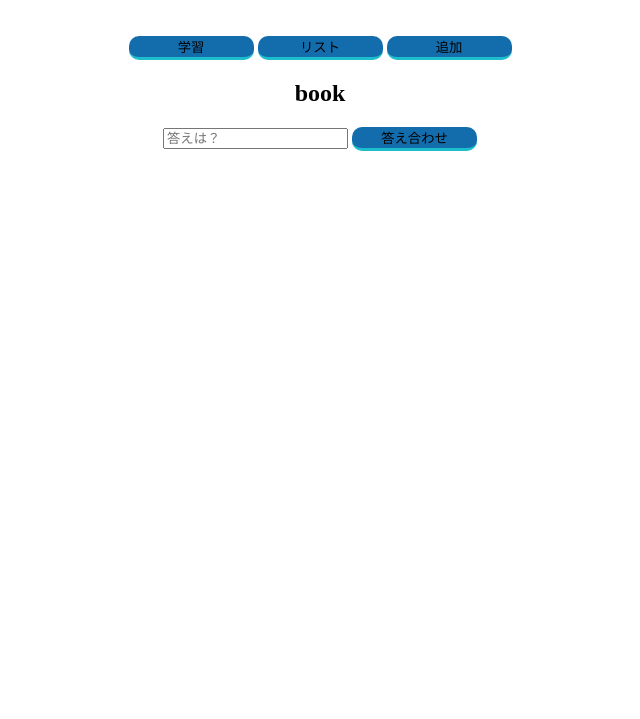
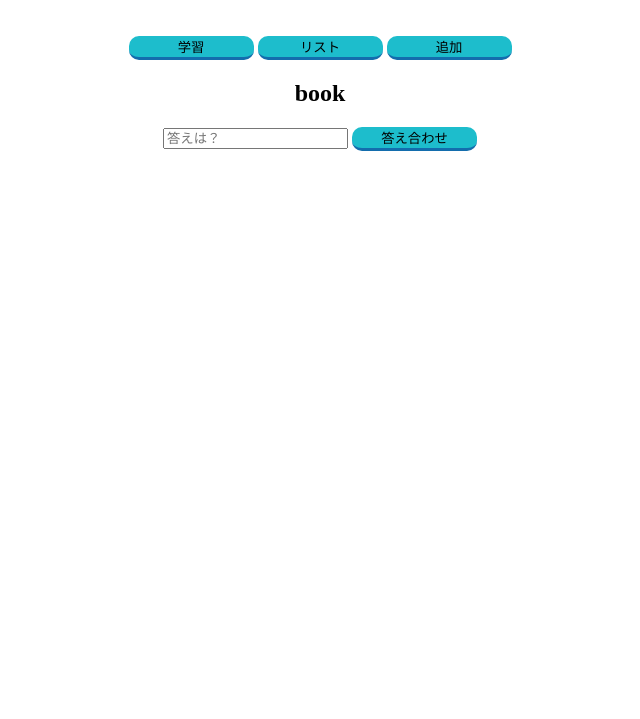
Before and after one commit to kuronoa967/vocab-app, a plain HTML site: page index.html in a window 1280 px wide. Shown: the part 81-800 px from the top of the page, without its empty margins (320-960 px from the left). Drawn offline with Linux system fonts and the light colour scheme.

Commit message:
fix:cssを修正

```diff
--- a/style.css
+++ b/style.css
@@ -12,9 +12,9 @@ button {
     width: 125px;
     border-radius: 10px;
     border: none;
-    border-bottom: solid 3px #1dbdcc;
+    border-bottom: solid 3px #136dad;
     transition: .5s ease;
-    background-color: #136dad;
+    background-color: #1dbdcc;
 }
 
 button:hover {
```
